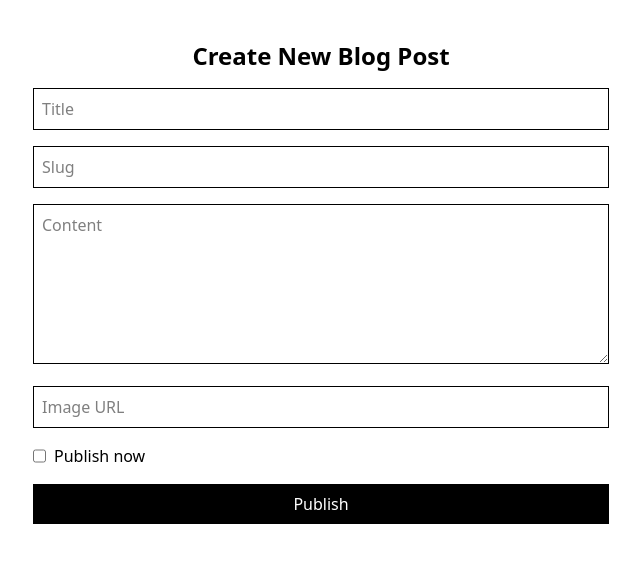
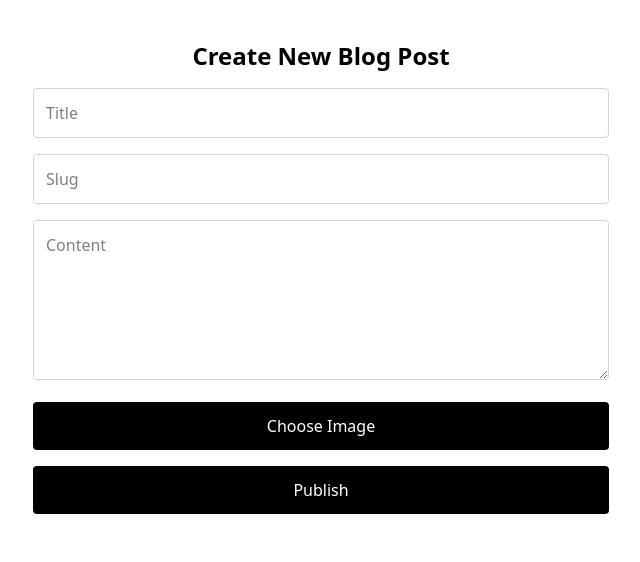
Before and after one commit to Jolinf/teldev-homepage, a React (Vite) app: page /admin/blog/new in a window 1280 px wide. Shown: the top 562 px of the page, without its empty margins (319-959 px from the left). Built offline with nearby package versions, Linux system fonts and the light colour scheme.

Commit message:
add image to post

```diff
--- a/src/Pages/NewPost.tsx
+++ b/src/Pages/NewPost.tsx
@@ -1,8 +1,13 @@
-import { FormEvent, useState } from 'react';
+import { FormEvent, useRef, useState } from 'react';
+
+import { useScrollContainer } from '../contexts/ScrollContext';
 
 export default function NewPost() {
   const [loading, setLoading] = useState(false);
   const [success, setSuccess] = useState(false);
+  const [imageFileName, setImageFileName] = useState<string>('');
+  const fileInputRef = useRef<HTMLInputElement>(null);
+  const { mainRef } = useScrollContainer();
 
   async function handleSubmit(e: FormEvent<HTMLFormElement>) {
     e.preventDefault();
@@ -29,36 +34,95 @@ export default function NewPost() {
     if (res.ok) setSuccess(true);
   }
 
+  const handleFileChange = (e: React.ChangeEvent<HTMLInputElement>) => {
+    const file = e.target.files?.[0];
+    if (file) {
+      setImageFileName(file.name);
+    }
+  };
+
+  const handleImageButtonClick = () => {
+    fileInputRef.current?.click();
+  };
+
   return (
-    <div className="min-h-screen bg-white text-black px-4">
-      <div className="max-w-xl mx-auto py-10">
+    <main ref={mainRef} className="bg-white">
+      <div className="min-h-screen px-4 py-10">
+        <div className="max-w-xl mx-auto">
           <h1 className="text-2xl font-bold mb-4">Create New Blog Post</h1>
 
-        {success && <p className="text-green-600">Post created successfully.</p>}
+          {success && (
+            <div className="mb-4 p-4 bg-green-100 border border-green-400 text-green-700 rounded">
+              Post created successfully.
+            </div>
+          )}
 
           <form onSubmit={handleSubmit} className="space-y-4">
-          <input name="title" placeholder="Title" className="border p-2 w-full" />
-          <input name="slug" placeholder="Slug" className="border p-2 w-full" />
+            <input
+              name="title"
+              placeholder="Title"
+              className="border border-gray-300 rounded p-3 w-full focus:outline-none focus:ring-2 focus:ring-black"
+              required
+            />
+            <input
+              name="slug"
+              placeholder="Slug"
+              className="border border-gray-300 rounded p-3 w-full focus:outline-none focus:ring-2 focus:ring-black"
+              required
+            />
             <textarea
               name="content"
               placeholder="Content"
-            className="border p-2 w-full h-40"
+              className="border border-gray-300 rounded p-3 w-full h-40 resize-y focus:outline-none focus:ring-2 focus:ring-black"
+              required
             />
+
+            {/* Hidden file input */}
             <input
+              ref={fileInputRef}
+              type="file"
               name="image"
-            placeholder="Image URL"
-            className="border p-2 w-full"
+              accept="image/*"
+              onChange={handleFileChange}
+              className="hidden"
             />
-          <label className="flex gap-2">
-            <input type="checkbox" name="published" />
-            Publish now
-          </label>
 
-          <button className="bg-black text-white p-2 w-full">
+            {/* Button-styled file input trigger */}
+            <div className="space-y-2">
+              <button
+                type="button"
+                onClick={handleImageButtonClick}
+                className="w-full bg-black text-white py-3 px-4 rounded hover:bg-gray-800 transition-colors cursor-pointer font-medium"
+              >
+                {imageFileName ? `Selected: ${imageFileName}` : 'Choose Image'}
+              </button>
+              {imageFileName && (
+                <button
+                  type="button"
+                  onClick={() => {
+                    setImageFileName('');
+                    if (fileInputRef.current) {
+                      fileInputRef.current.value = '';
+                    }
+                  }}
+                  className="text-sm text-gray-600 hover:text-gray-800 underline"
+                >
+                  Clear selection
+                </button>
+              )}
+            </div>
+
+            <button
+              type="submit"
+              disabled={loading}
+              className="bg-black text-white py-3 px-4 w-full rounded hover:bg-gray-800 transition-colors disabled:opacity-50 disabled:cursor-not-allowed font-medium"
+            >
               {loading ? 'Publishing...' : 'Publish'}
             </button>
           </form>
         </div>
       </div>
+
+    </main>
   );
 }
```
Lines whose indentation alone changed are shown as unchanged.
